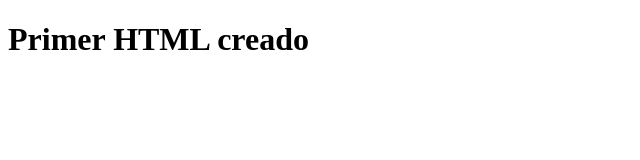
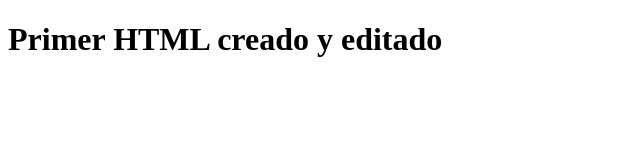
Before and after one commit to fragoba/html, a plain HTML site: page index.html in a window 1280 px wide. Shown: the whole page, without its empty margins (0-640 px from the left). Drawn offline with Linux system fonts and the light colour scheme.

Commit message:
se agregó "y editado" en el h1

```diff
--- a/index.html
+++ b/index.html
@@ -7,6 +7,6 @@
     <title>Document</title>
 </head>
 <body>
-    <h1>Primer HTML creado</h1>
+    <h1>Primer HTML creado y editado</h1>
 </body>
 </html>
```
